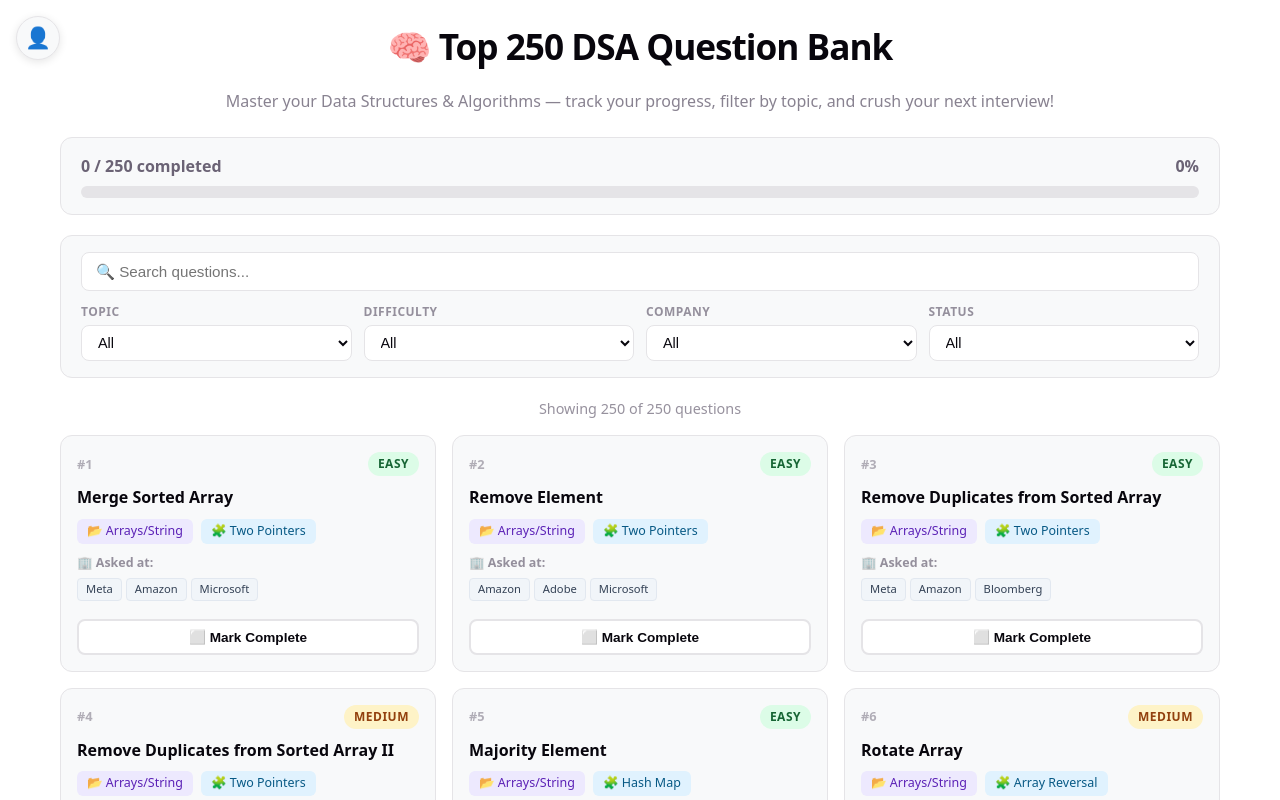
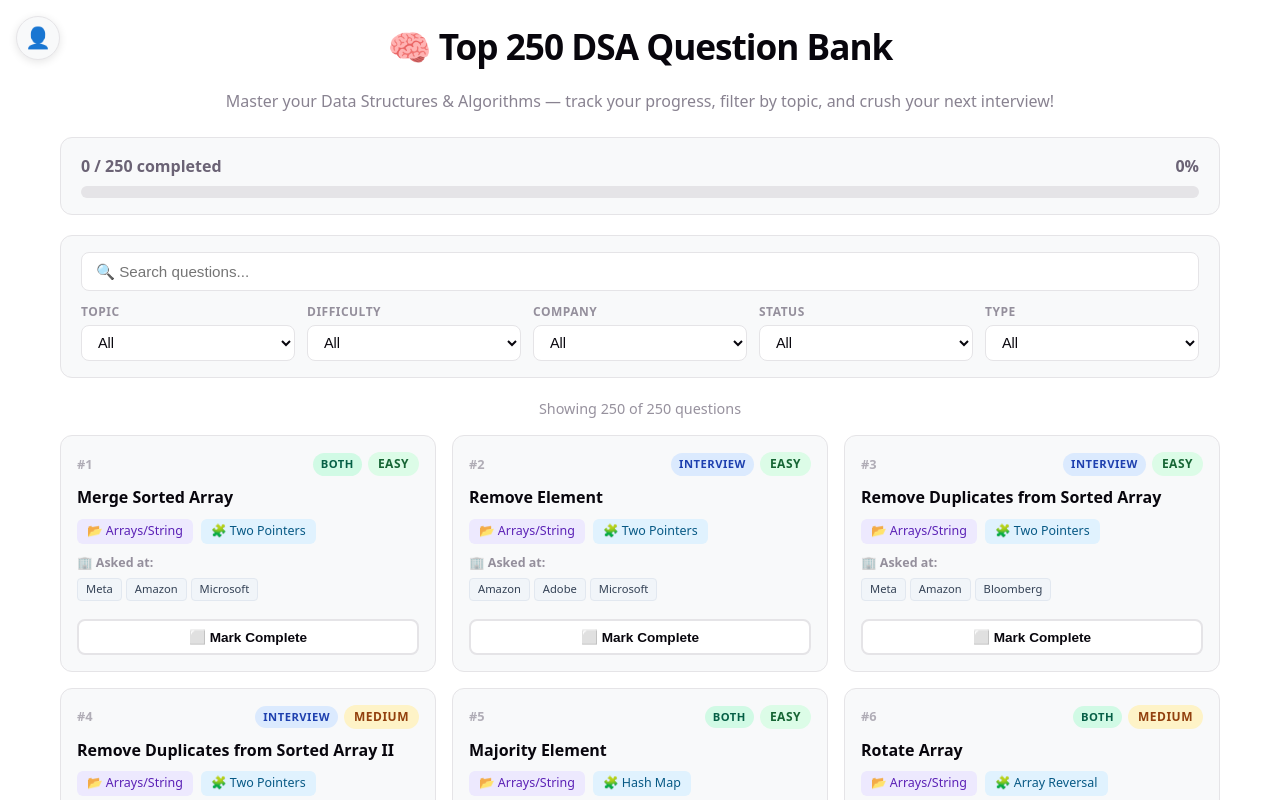
Before and after one commit to mayankgit22/top-250-dsa-question-bank-app, a React (Vite) app: page / in a window 1280 px wide. Shown: the top 800 px of the page. Built offline with nearby package versions, Linux system fonts and the light colour scheme.

Commit message:
Add 250 DSA questions with Interview/OA/Both tags and tag filter UI
Co-authored-by: mayankgit22 <162879224+mayankgit22@users.noreply.github.com>

```diff
--- a/src/App.css
+++ b/src/App.css
@@ -165,6 +165,12 @@
   align-items: center;
 }
 
+.card-header-badges {
+  display: flex;
+  gap: 6px;
+  align-items: center;
+}
+
 .question-id {
   font-size: 0.8rem;
   font-weight: 600;
@@ -193,6 +199,31 @@
 .difficulty-badge.hard {
   background: #fecaca;
   color: #991b1b;
+}
+
+/* ===== TAG BADGES ===== */
+.tag-badge {
+  font-size: 0.7rem;
+  font-weight: 700;
+  padding: 3px 8px;
+  border-radius: 20px;
+  text-transform: uppercase;
+  letter-spacing: 0.5px;
+}
+
+.tag-interview {
+  background: #dbeafe;
+  color: #1e40af;
+}
+
+.tag-oa {
+  background: #fce7f3;
+  color: #9d174d;
+}
+
+.tag-both {
+  background: #d1fae5;
+  color: #065f46;
 }
 
 .question-title {
@@ -628,6 +659,18 @@
     color: #94a3b8;
     border-color: rgba(100, 116, 139, 0.3);
   }
+  .tag-interview {
+    background: rgba(59, 130, 246, 0.2);
+    color: #60a5fa;
+  }
+  .tag-oa {
+    background: rgba(236, 72, 153, 0.2);
+    color: #f472b6;
+  }
+  .tag-both {
+    background: rgba(52, 211, 153, 0.2);
+    color: #34d399;
+  }
   .question-card {
     --card-bg: #1e1f26;
     --completed-bg: rgba(34, 197, 94, 0.08);
--- a/src/App.jsx
+++ b/src/App.jsx
@@ -24,6 +24,7 @@ function App() {
   const [selectedDifficulty, setSelectedDifficulty] = useState("All");
   const [selectedCompany, setSelectedCompany] = useState("All");
   const [showCompleted, setShowCompleted] = useState("All");
+  const [selectedTag, setSelectedTag] = useState("All");
 
   useEffect(() => {
     localStorage.setItem(STORAGE_KEY, JSON.stringify(completed));
@@ -40,6 +41,7 @@ function App() {
   }, []);
 
   const difficulties = ["All", "Easy", "Medium", "Hard"];
+  const tags = ["All", "Interview", "OA", "Both"];
 
   const toggleComplete = (id) => {
     setCompleted((prev) => {
@@ -73,9 +75,10 @@ function App() {
         return false;
       if (showCompleted === "Completed" && !completed[q.id]) return false;
       if (showCompleted === "Pending" && completed[q.id]) return false;
+      if (selectedTag !== "All" && q.tag !== selectedTag) return false;
       return true;
     });
-  }, [searchTerm, selectedTopic, selectedDifficulty, selectedCompany, showCompleted, completed]);
+  }, [searchTerm, selectedTopic, selectedDifficulty, selectedCompany, showCompleted, selectedTag, completed]);
 
   const completedCount = Object.keys(completed).length;
 
@@ -106,6 +109,9 @@ function App() {
         companies={companies}
         showCompleted={showCompleted}
         setShowCompleted={setShowCompleted}
+        selectedTag={selectedTag}
+        setSelectedTag={setSelectedTag}
+        tags={tags}
       />
 
       <div className="questions-count">
--- a/src/components/FilterBar.jsx
+++ b/src/components/FilterBar.jsx
@@ -12,6 +12,9 @@ function FilterBar({
   companies,
   showCompleted,
   setShowCompleted,
+  selectedTag,
+  setSelectedTag,
+  tags,
 }) {
   return (
     <div className="filter-bar">
@@ -83,6 +86,21 @@ function FilterBar({
             <option value="Pending">Pending</option>
           </select>
         </div>
+
+        <div className="filter-group">
+          <label htmlFor="tag-filter">Type</label>
+          <select
+            id="tag-filter"
+            value={selectedTag}
+            onChange={(e) => setSelectedTag(e.target.value)}
+          >
+            {tags.map((t) => (
+              <option key={t} value={t}>
+                {t}
+              </option>
+            ))}
+          </select>
+        </div>
       </div>
     </div>
   );
--- a/src/components/QuestionCard.jsx
+++ b/src/components/QuestionCard.jsx
@@ -1,5 +1,5 @@
 function QuestionCard({ question, isCompleted, onToggle }) {
-  const { title, topic, pattern, difficulty, companies, link, id } = question;
+  const { title, topic, pattern, difficulty, companies, link, id, tag } = question;
 
   const difficultyClass = difficulty.toLowerCase();
 
@@ -7,9 +7,14 @@ function QuestionCard({ question, isCompleted, onToggle }) {
     <div className={`question-card ${isCompleted ? "completed" : ""}`}>
       <div className="card-header">
         <span className="question-id">#{id}</span>
-        <span className={`difficulty-badge ${difficultyClass}`}>
-          {difficulty}
-        </span>
+        <div className="card-header-badges">
+          <span className={`tag-badge tag-${tag.toLowerCase().replace(/ /g, "-")}`}>
+            {tag}
+          </span>
+          <span className={`difficulty-badge ${difficultyClass}`}>
+            {difficulty}
+          </span>
+        </div>
       </div>
 
       <h3 className="question-title">
```
